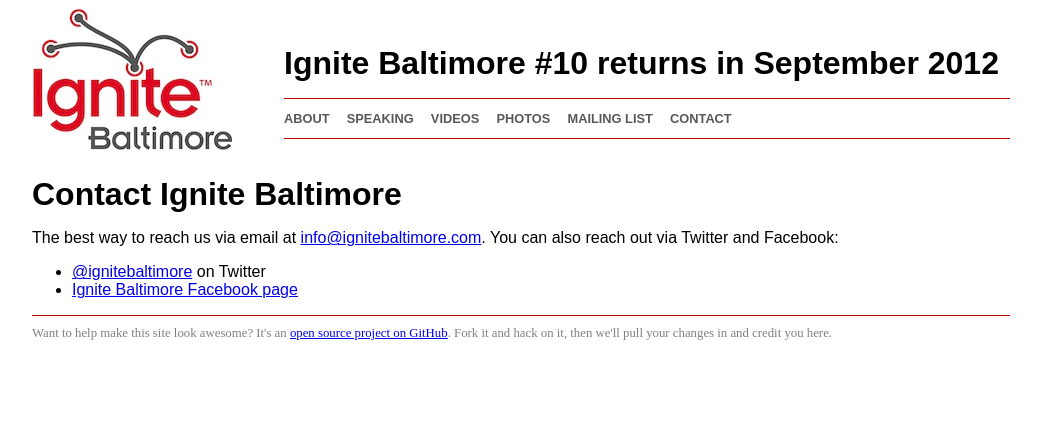
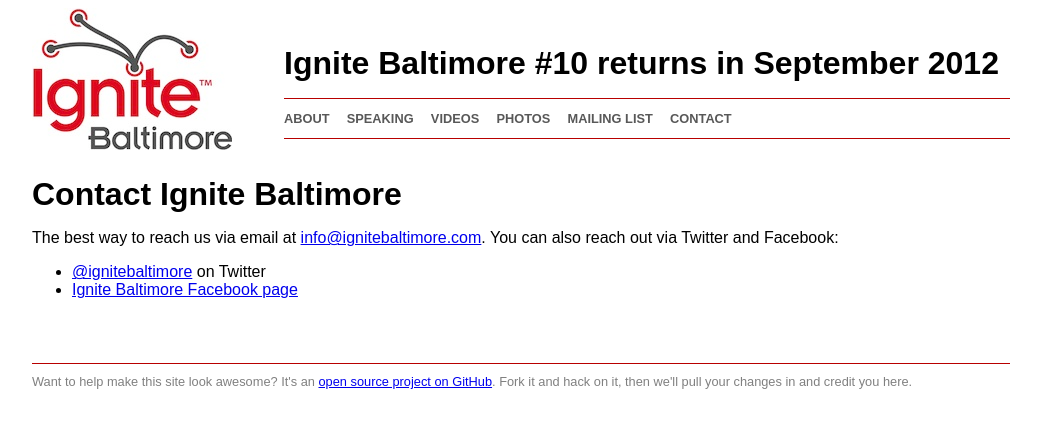
Before and after one commit to ignitebaltimore/ignitebaltimore.github.com, a Jekyll site: the page built from contact.html, in a window 1280 px wide. Shown: the top 428 px of the page, without its empty margins (119-1160 px from the left). Built offline with Jekyll 4.4.1, drawn with Linux system fonts in a browser that asks for light colours.

Commit message:
space out footer a bit

```diff
--- a/css/styles.css
+++ b/css/styles.css
@@ -58,9 +58,8 @@
 #footer {
   color: gray;
   font-size: 0.8em;
-  font-family: italic;
   padding: 10px 0;
   border: solid 1px #B80000;
   border-width: 1px 0 0 0;
-  margin: 1em 0 1em 0;
+  margin: 5em 0 0 0;
 }
```
